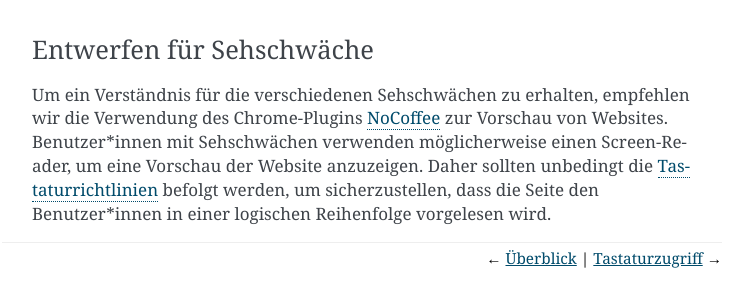
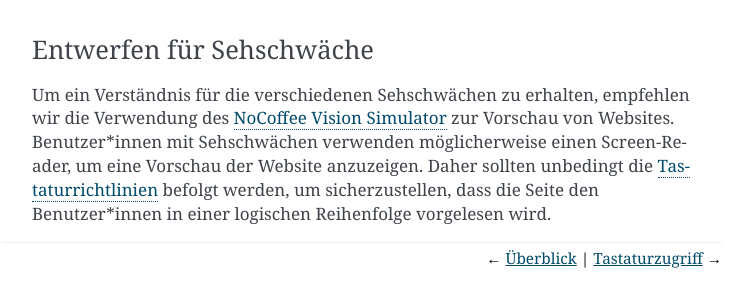
Before and after one commit to cusyio/cusy-design-system, a Sphinx documentation site: the page built from docs/accessibility/color.rst, in a window 1280 px wide and 900 px high, scrolled down 2302 px. Shown: the part 558-853 px from the top of the window, without its empty margins (388-1141 px from the left). Built offline with Sphinx 7.4.7, drawn with Linux system fonts in a browser that asks for light colours.

Commit message:
Fix link to NoCoffee

```diff
--- a/docs/accessibility/color.rst
+++ b/docs/accessibility/color.rst
@@ -112,10 +112,9 @@
 ~~~~~~~~~~~~~~~~~~~~~~~~~
 
 Um ein Verständnis für die verschiedenen Sehschwächen zu erhalten, empfehlen wir
-die Verwendung des Chrome-Plugins `NoCoffee
-<https://chrome.google.com/webstore/detail/nocoffee/jjeeggmbnhckmgdhmgdckeigabjfbddl>`_
-zur Vorschau von Websites. Benutzer*innen mit Sehschwächen verwenden
-möglicherweise einen Screen-Reader, um eine Vorschau der Website anzuzeigen.
-Daher sollten unbedingt die :doc:`Tastaturrichtlinien <keyboard>` befolgt
-werden, um sicherzustellen, dass die Seite den Benutzer*innen in einer logischen
-Reihenfolge vorgelesen wird.
+die Verwendung des `NoCoffee Vision Simulator
+<https://github.com/eeejay/NoCoffee>`_ zur Vorschau von Websites. Benutzer*innen
+mit Sehschwächen verwenden möglicherweise einen Screen-Reader, um eine Vorschau
+der Website anzuzeigen. Daher sollten unbedingt die :doc:`Tastaturrichtlinien
+<keyboard>` befolgt werden, um sicherzustellen, dass die Seite den
+Benutzer*innen in einer logischen Reihenfolge vorgelesen wird.
```
